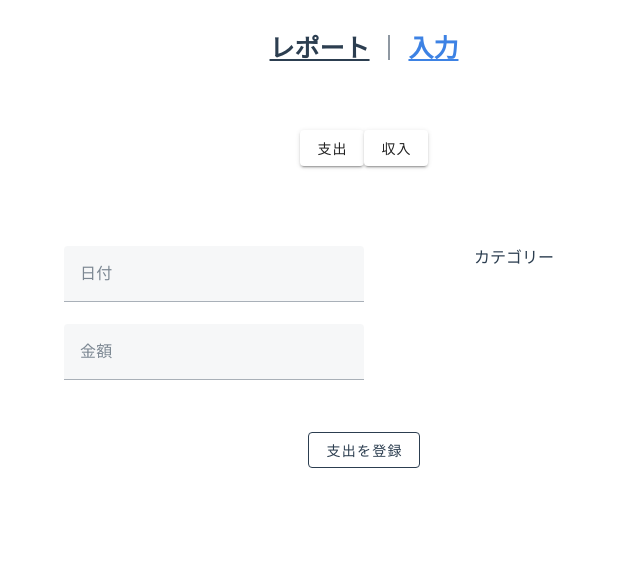
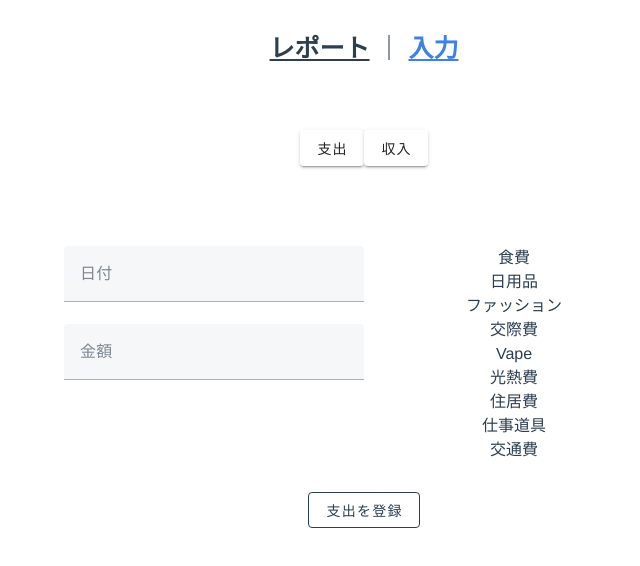
Before and after one commit to Issei0813star/save-money-app, a Vue app in the folder frontend/: page /input in a window 1280 px wide. Shown: the top 566 px of the page, without its empty margins (276-916 px from the left). Built offline with nearby package versions, Linux system fonts and the light colour scheme.

Commit message:
収入と支出の場合でカテゴリーの表示を分岐

```diff
--- a/frontend/src/components/InputTemplate.vue
+++ b/frontend/src/components/InputTemplate.vue
@@ -18,10 +18,12 @@
         </v-text-field>
       </div>
       <div class="category-field">
-        <p>カテゴリー</p>
+        <ul v-for="category in paymentTypeData.categories" :key="category">
+          <li>{{ category }}</li>
+        </ul>
       </div>
     </div>
-    <v-btn variant="outlined"> {{ paymentTypeData }}を登録 </v-btn>
+    <v-btn variant="outlined"> {{ paymentTypeData.type }}を登録 </v-btn>
   </div>
 </template>
 
@@ -33,15 +35,37 @@ export default {
       required: true,
     },
   },
+  data: function () {
+    return {
+      spendingCategories: [
+        '食費',
+        '日用品',
+        'ファッション',
+        '交際費',
+        'Vape',
+        '光熱費',
+        '住居費',
+        '仕事道具',
+        '交通費',
+      ],
+      incomeCategories: ['給料', '臨時収入'],
+    }
+  },
   computed: {
     paymentTypeData() {
-      return this.paymentType === 'spending' ? '支出' : '収入'
+      return this.paymentType === 'spending'
+        ? { type: '支出', categories: this.spendingCategories }
+        : { type: '収入', categories: this.incomeCategories }
     },
   },
 }
 </script>
 
 <style>
+ul {
+  list-style: none;
+}
+
 .input-template {
   margin-top: 50px;
 }
```
